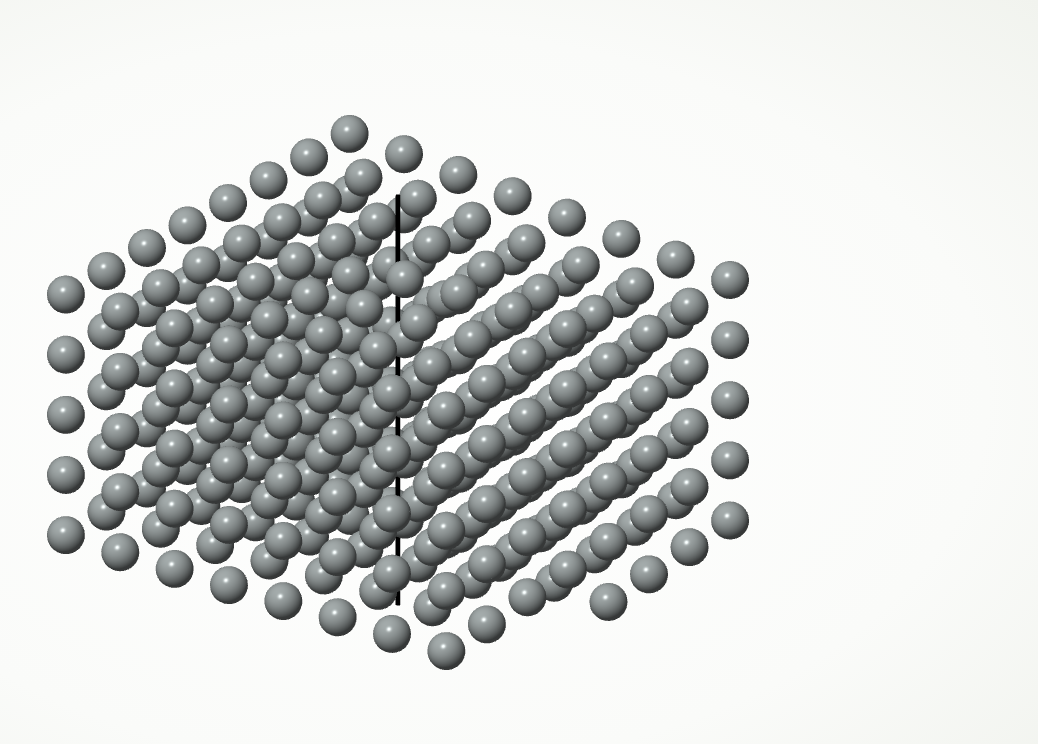
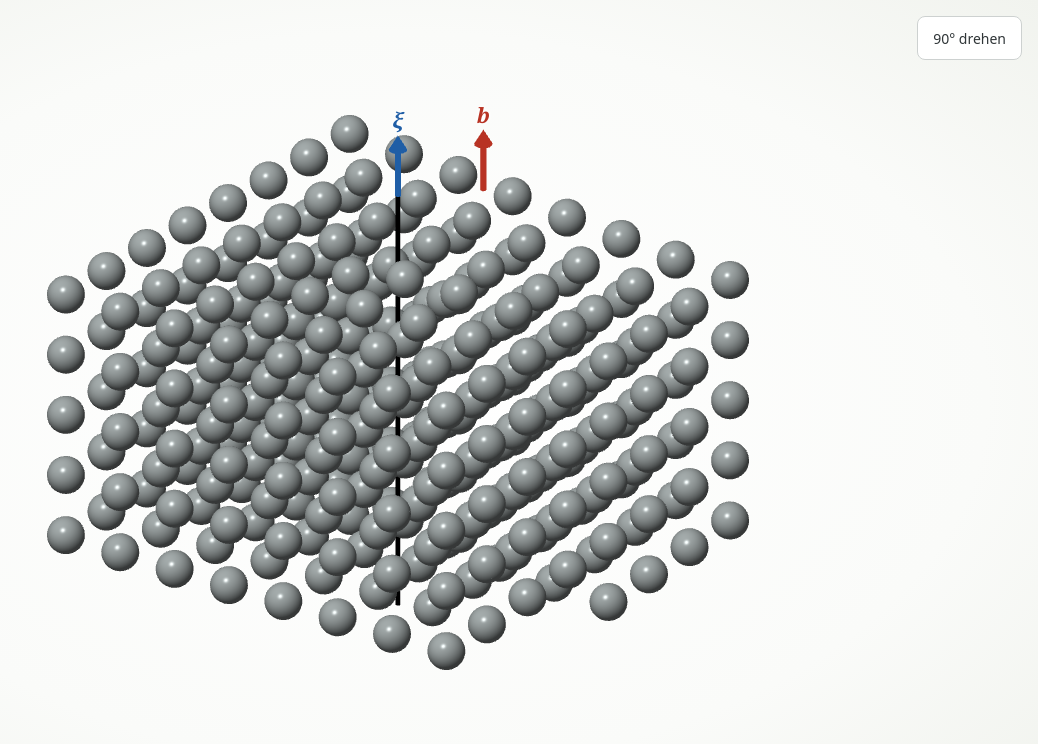
Before and after one commit to MaxKappler/Schraubenversetzung, a plain HTML site: page index.html in a window 1280 px wide. Shown: the whole page, without its empty margins (242-1280 px from the left). Drawn offline with Linux system fonts and the light colour scheme.

Commit message:
Add files via upload

```diff
--- a/index.html
+++ b/index.html
@@ -11,10 +11,20 @@
     body { background:radial-gradient(ellipse at center,#fff 0%,#fafbf9 65%,#f1f3ee 100%); }
     canvas { position:fixed; inset:0; display:block; width:100%; height:100%; cursor:grab; touch-action:none; outline:none; }
     canvas:active { cursor:grabbing; }
+    .vector-label { position:fixed; transform:translate(-50%,-50%); pointer-events:none; font:italic 600 21px Georgia,serif; text-shadow:0 0 4px #fff,0 0 4px #fff; }
+    #line-vector-label { color:#1f5ea6; }
+    #burgers-vector-label { color:#b83324; }
+    #rotate-90 { position:fixed; top:16px; right:16px; z-index:2; padding:10px 15px; min-height:44px; border:1px solid #cdd1d0; border-radius:8px; background:#fffffff0; color:#303638; font:14px system-ui,sans-serif; cursor:pointer; }
+    #rotate-90:hover { background:#f1f3f2; }
+    #rotate-90:focus-visible { outline:2px solid #1f5ea6; outline-offset:3px; }
+    [hidden] { display:none !important; }
   </style>
 </head>
 <body>
   <canvas id="model" tabindex="0" role="img" aria-label="Drehbares SC-Atommodell. Ziehen zum Drehen, Mausrad oder zwei Finger zum Zoomen. Pfeiltasten drehen; R setzt die Ansicht zurück."></canvas>
+  <span id="line-vector-label" class="vector-label" role="img" aria-label="Linienvektor xi, Richtung plus 001">ξ</span>
+  <span id="burgers-vector-label" class="vector-label" role="img" aria-label="Burgersvektor b gleich a mal 001">b</span>
+  <button id="rotate-90" type="button" aria-pressed="false" title="Versetzungslinie horizontal ausrichten">90° drehen</button>
   <script id="atom-data" type="application/json">[
 {"x":-3.5,"y":-3.5,"z":-1.875,"i":-4,"j":-4,"k":-2},
 {"x":-3.5,"y":-2.5,"z":-1.9012842283556268,"i":-4,"j":-3,"k":-2},
@@ -349,7 +359,12 @@
   const ATOM_RADIUS = 0.28;
   const LINE_RADIUS = 0.035;
   const LINE_HALF_LENGTH = 3.4;
-  const initial = {azimuth:-0.93, elevation:0.48, zoom:1};
+  const vectors = [
+    {origin:[0,0,3.4], length:1, color:[0.12,0.37,0.65], label:document.getElementById('line-vector-label')},
+    {origin:[0.9,0.9,3.4], length:1, color:[0.72,0.20,0.14], label:document.getElementById('burgers-vector-label')}
+  ];
+  const orientationButton=document.getElementById('rotate-90');
+  const initial = {azimuth:-0.93, elevation:0.48, zoom:1, roll:0};
   const state = {...initial};
   const clamp = (n,lo,hi) => Math.max(lo,Math.min(hi,n));
   const pointers = new Map();
@@ -392,6 +407,43 @@
       for(let i=0;i<segments;i++) indices.push(center,center+1+i,center+2+i);
     }
     return {vertices,indices};
+  }
+
+  // Cone along +z, from z=0 to z=1; scaled to the arrowhead dimensions.
+  function coneGeometry() {
+    const vertices=[], indices=[], segments=32;
+    for(let i=0;i<segments;i++) {
+      const a=2*Math.PI*i/segments, b=2*Math.PI*(i+1)/segments, mid=(a+b)/2;
+      const start=vertices.length/6;
+      vertices.push(Math.cos(a),Math.sin(a),0,Math.cos(a),Math.sin(a),1);
+      vertices.push(Math.cos(b),Math.sin(b),0,Math.cos(b),Math.sin(b),1);
+      vertices.push(0,0,1,Math.cos(mid),Math.sin(mid),1);
+      vertices.push(0,0,0,0,0,-1);
+      vertices.push(Math.cos(b),Math.sin(b),0,0,0,-1);
+      vertices.push(Math.cos(a),Math.sin(a),0,0,0,-1);
+      indices.push(start,start+1,start+2,start+3,start+4,start+5);
+    }
+    return {vertices,indices};
+  }
+
+  function viewRotation() {
+    const ca=Math.cos(state.azimuth), sa=Math.sin(state.azimuth);
+    const ce=Math.cos(state.elevation), se=Math.sin(state.elevation);
+    // The quarter-turn is a rotation about the viewing axis, preserving depth.
+    const cr=Math.cos(state.roll), sr=Math.sin(state.roll);
+    const right=[-sa,ca,0], up=[-se*ca,-se*sa,ce], depth=[ce*ca,ce*sa,se];
+    const matrix=[];
+    for(let i=0;i<3;i++) matrix.push(cr*right[i]+sr*up[i],-sr*right[i]+cr*up[i],depth[i]);
+    return new Float32Array(matrix);
+  }
+  function positionLabels(matrix,scale) {
+    for(const vector of vectors) {
+      const [x,y,z]=vector.origin, tip=z+vector.length+0.25;
+      const screenX=(matrix[0]*x+matrix[3]*y+matrix[6]*tip)*scale+width/2;
+      const screenY=height/2-(matrix[1]*x+matrix[4]*y+matrix[7]*tip)*scale;
+      vector.label.style.left=screenX+'px'; vector.label.style.top=screenY+'px';
+      vector.label.hidden=screenX<8||screenX>width-8||screenY<8||screenY>height-8;
+    }
   }
 
   function createRenderer() {
@@ -448,7 +500,7 @@
       gl.bufferData(gl.ELEMENT_ARRAY_BUFFER,new Uint16Array(geometry.indices),gl.STATIC_DRAW);
       return {vertexBuffer,indexBuffer,count:geometry.indices.length};
     }
-    const sphere=upload(sphereGeometry()), cylinder=upload(cylinderGeometry());
+    const sphere=upload(sphereGeometry()), cylinder=upload(cylinderGeometry()), cone=upload(coneGeometry());
     function bind(mesh) {
       gl.bindBuffer(gl.ARRAY_BUFFER,mesh.vertexBuffer);
       gl.bindBuffer(gl.ELEMENT_ARRAY_BUFFER,mesh.indexBuffer);
@@ -463,12 +515,8 @@
       gl.disable(gl.BLEND); gl.disable(gl.CULL_FACE);
       gl.clear(gl.COLOR_BUFFER_BIT|gl.DEPTH_BUFFER_BIT);
       gl.useProgram(program);
-      const ca=Math.cos(state.azimuth), sa=Math.sin(state.azimuth);
-      const ce=Math.cos(state.elevation), se=Math.sin(state.elevation);
-      // Column-major world-to-view rotation: right, up, towards the camera.
-      gl.uniformMatrix3fv(uniforms.uRotation,false,new Float32Array([
-        -sa,-se*ca,ce*ca, ca,-se*sa,ce*sa, 0,ce,se
-      ]));
+      const matrix=viewRotation();
+      gl.uniformMatrix3fv(uniforms.uRotation,false,matrix);
       const scale=Math.min(width,height)/11.8*state.zoom;
       gl.uniform2f(uniforms.uHalfExtents,width/(2*scale),height/(2*scale));
       bind(sphere);
@@ -485,6 +533,21 @@
       gl.uniform3f(uniforms.uScale,LINE_RADIUS,LINE_RADIUS,LINE_HALF_LENGTH);
       gl.uniform3f(uniforms.uColor,0,0,0); gl.uniform1f(uniforms.uUnlit,1);
       gl.drawElements(gl.TRIANGLES,cylinder.count,gl.UNSIGNED_SHORT,0);
+      // Both vectors point along +[001]. Their full tail-to-tip length is 1 a;
+      // for xi the displayed length is illustrative (xi is a unit tangent).
+      for(const vector of vectors) {
+        const [x,y,z]=vector.origin, head=0.24, shaft=vector.length-head;
+        gl.uniform3f(uniforms.uColor,...vector.color);
+        bind(cylinder);
+        gl.uniform3f(uniforms.uOffset,x,y,z+shaft/2);
+        gl.uniform3f(uniforms.uScale,0.045,0.045,shaft/2);
+        gl.drawElements(gl.TRIANGLES,cylinder.count,gl.UNSIGNED_SHORT,0);
+        bind(cone);
+        gl.uniform3f(uniforms.uOffset,x,y,z+shaft);
+        gl.uniform3f(uniforms.uScale,0.135,0.135,head);
+        gl.drawElements(gl.TRIANGLES,cone.count,gl.UNSIGNED_SHORT,0);
+      }
+      positionLabels(matrix,scale);
     };
   }
   let render=createRenderer();
@@ -498,6 +561,7 @@
     canvas.dataset.azimuth=String(state.azimuth);
     canvas.dataset.elevation=String(state.elevation);
     canvas.dataset.zoom=String(state.zoom);
+    canvas.dataset.roll=String(state.roll);
   }
   function invalidate() { if(!frame) frame=requestAnimationFrame(paint); }
   function rotate(dx,dy) {
@@ -505,7 +569,20 @@
     state.elevation=clamp(state.elevation+dy*.008,-Math.PI/2,Math.PI/2);
     invalidate();
   }
-  function reset() { Object.assign(state,initial); invalidate(); }
+  function syncOrientationButton() {
+    const horizontal=state.roll!==0;
+    orientationButton.setAttribute('aria-pressed',String(horizontal));
+    orientationButton.textContent=horizontal?'90° zurück':'90° drehen';
+    orientationButton.title=horizontal?'Versetzungslinie wieder vertikal ausrichten':'Versetzungslinie horizontal ausrichten';
+  }
+  orientationButton.addEventListener('click',()=>{
+    state.roll=state.roll===0?Math.PI/2:0;
+    // Looking exactly along the axis shows a point. Restore a slight oblique
+    // angle in that special case so the requested horizontal line is visible.
+    if(Math.abs(Math.cos(state.elevation))<0.0001) state.elevation=initial.elevation;
+    syncOrientationButton(); invalidate(); canvas.focus({preventScroll:true});
+  });
+  function reset() { Object.assign(state,initial); syncOrientationButton(); invalidate(); }
   function distance() {
     const [a,b]=[...pointers.values()];
     return a&&b?Math.hypot(a.x-b.x,a.y-b.y):null;
```
Also changed, not shown: 1 other file.
